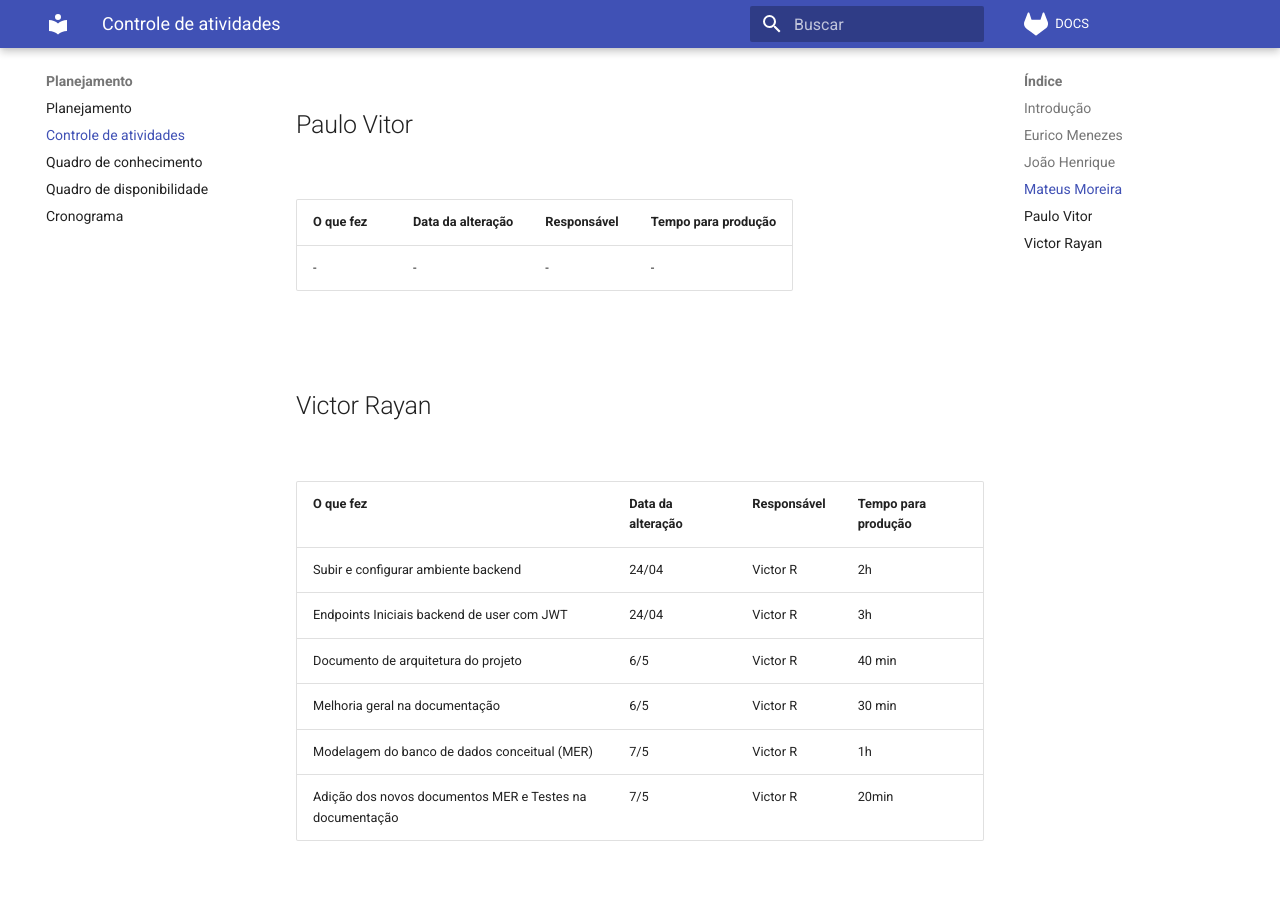
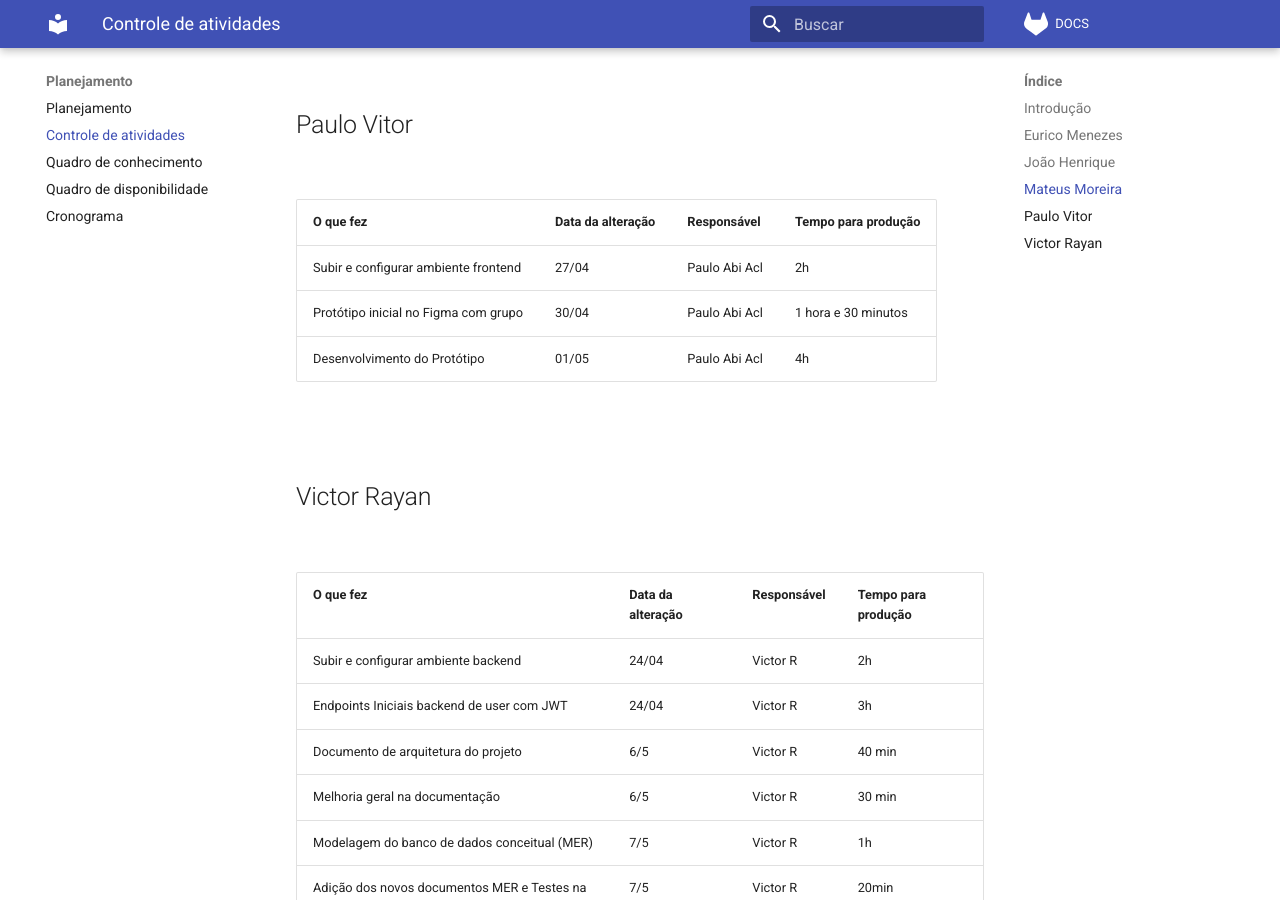
Before and after one commit to Simula-Fin/DOCS, an MkDocs documentation site: the page built from docs/projectControl/controleDeAtividade.md, in a window 1280 px wide and 900 px high, scrolled down 2500 px. Built offline with MkDocs 1.6.1 and Material for MkDocs 9.7.7, drawn with Linux system fonts in a browser that asks for light colours; comment, search, counter and statistics services are not loaded.

Commit message:
Adicionando controle de atividades

```diff
--- a/docs/projectControl/controleDeAtividade.md
+++ b/docs/projectControl/controleDeAtividade.md
@@ -60,7 +60,9 @@
 
 | **O que fez** | **Data da alteração** | **Responsável** | **Tempo para produção** |
 | ------------- | --------------------- | --------------- | ----------------------- |
-| -             | -                     | -               | -                       |
+| Subir e configurar ambiente frontend   |   27/04                   | Paulo Abi Acl            | 2h                      |
+| Protótipo inicial no Figma com grupo   |   30/04                   | Paulo Abi Acl            | 1 hora e 30 minutos     |
+| Desenvolvimento do Protótipo           |   01/05                   | Paulo Abi Acl            | 4h                      |
 
 <br>
 
```
